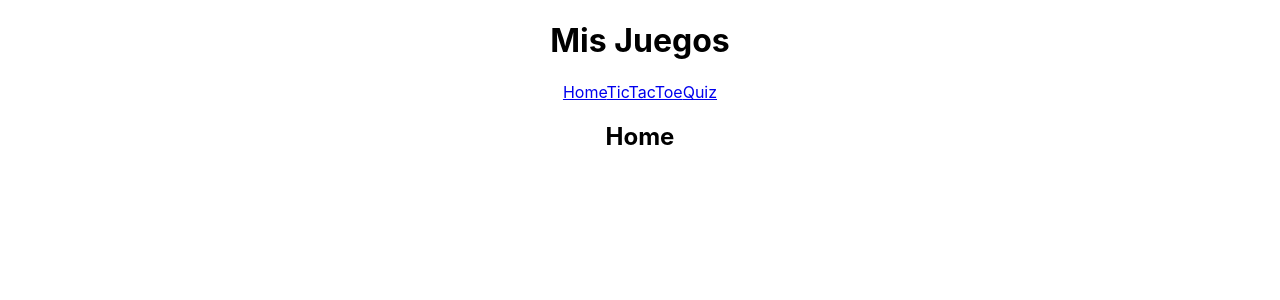
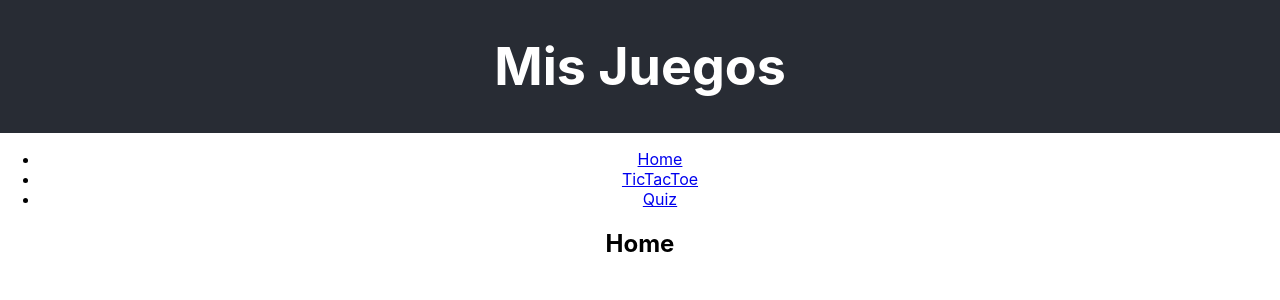
Before and after one commit to sergiocalderoncamara/MyGames, a React (Create React App) app in the folder my-app/: page / in a window 1280 px wide. Shown: the top 300 px of the page. Built offline with nearby package versions, Linux system fonts and the light colour scheme.

Commit message:
NavLinkMejora1

```diff
--- a/my-app/src/App.css
+++ b/my-app/src/App.css
@@ -15,7 +15,6 @@
 
 .App-header {
   background-color: #282c34;
-  min-height: 100vh;
   display: flex;
   flex-direction: column;
   align-items: center;
--- a/my-app/src/App.js
+++ b/my-app/src/App.js
@@ -1,6 +1,6 @@
 import './App.css';
 import * as React from 'react';
-import { Routes, Route, Link, NavLink} from "react-router-dom";
+import { Routes, Route, Link, NavLink } from "react-router-dom";
 import Home from './routes/Home';
 import TicTacToe from './routes/TicTacToe';
 import Quiz from './routes/Quiz';
@@ -8,11 +8,21 @@ import Quiz from './routes/Quiz';
 function App() {
   return (
     <div className="App">
+      <header className='App-header'>
         <h1>Mis Juegos</h1>
+      </header>
       <nav className="nav nav-tabs" role="tablist">
+        <ul>
+          <li>
             <NavLink to="/">Home</NavLink>
+          </li>
+          <li>
             <NavLink to="/tictactoe">TicTacToe</NavLink>
+          </li>
+          <li>
             <NavLink to="/quiz">Quiz</NavLink>
+          </li>
+        </ul>
       </nav>
       <Routes>
         <Route path="/" element={<Home />} />
```
Lines whose indentation alone changed are shown as unchanged.
